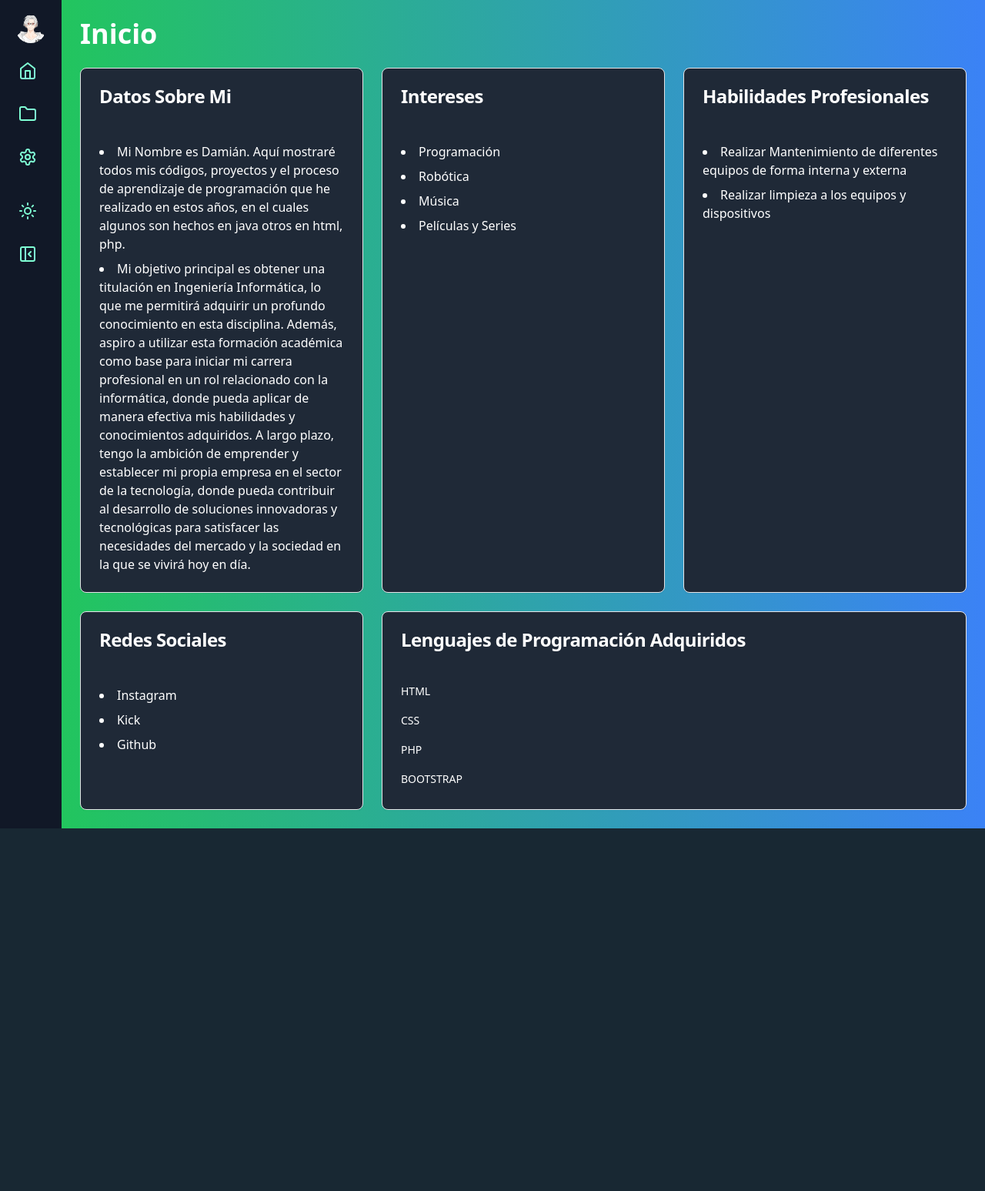
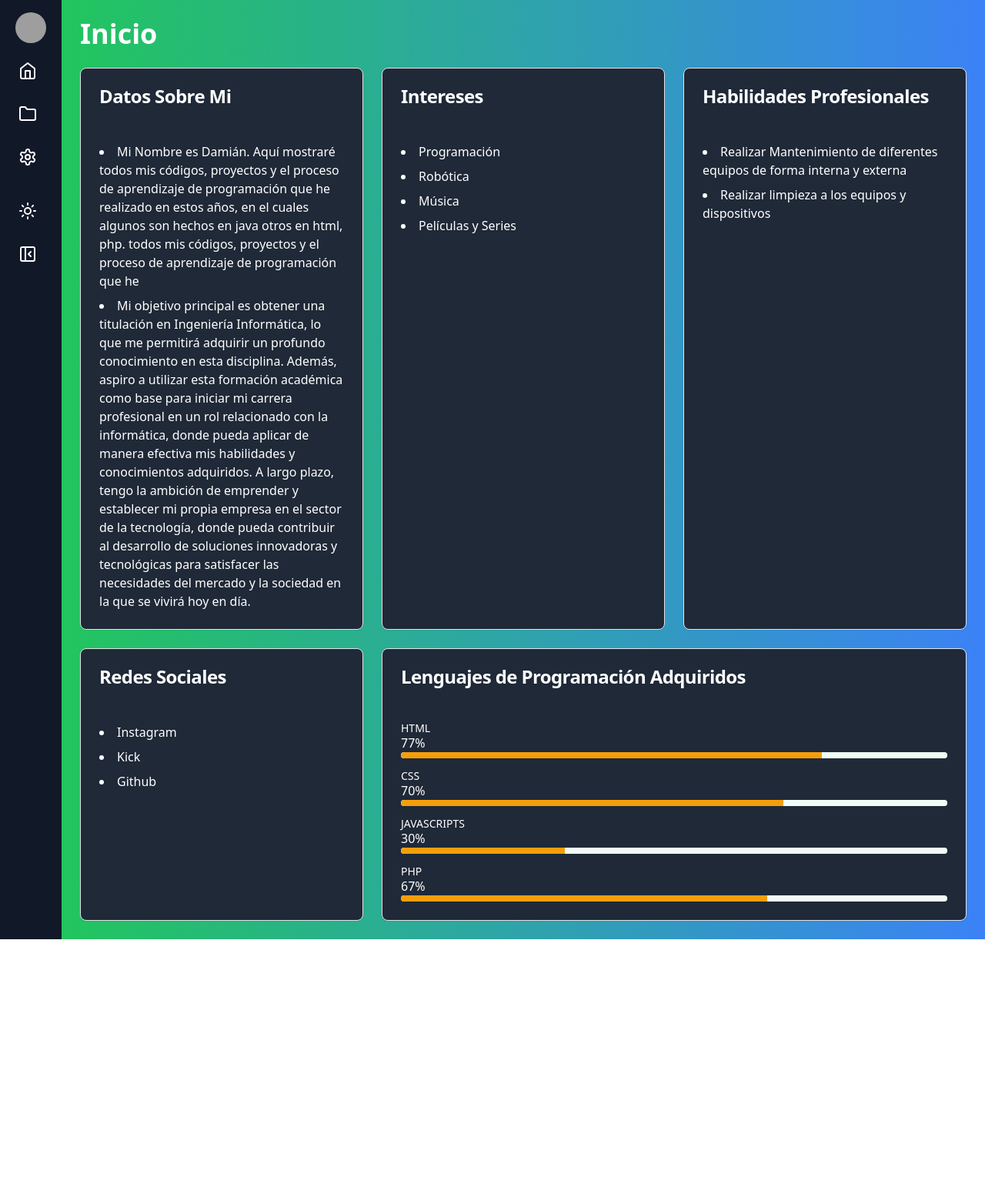
Before and after one commit to LynkRookie/TecnoUpdate.github.io, a PHP site: page / in a window 1280 px wide. Shown: the whole page at 77% size. Before the commit the page ends 1076 px from the top, so only its background shows below. Run offline with PHP 8.4, Linux system fonts and the light colour scheme; style sheets or scripts are compiled from the project's sources; grey boxes are pictures that could not be loaded.

Commit message:
estabe funcionara

```diff
--- a/Css/Generated.css
+++ b/Css/Generated.css
@@ -475,8 +475,17 @@
 .pointer-events-none {
   pointer-events: none;
 }
+.absolute {
+  position: absolute;
+}
 .relative {
   position: relative;
+}
+.left-0 {
+  left: 0px;
+}
+.top-0 {
+  top: 0px;
 }
 .col-span-2 {
   grid-column: span 2 / span 2;
@@ -488,7 +497,7 @@
   margin-top: 1rem;
 }
 .mt-auto {
-    margin-top: 30px;
+  margin-top: auto;
 }
 .flex {
   display: flex;
@@ -498,6 +507,9 @@
 }
 .grid {
   display: grid;
+}
+.aspect-square {
+  aspect-ratio: 1 / 1;
 }
 .h-10 {
   height: 2.5rem;
@@ -597,6 +609,10 @@
 .border {
   border-width: 1px;
 }
+.bg-amber-500 {
+  --tw-bg-opacity: 1;
+  background-color: rgb(245 158 11 / var(--tw-bg-opacity));
+}
 .bg-gray-800 {
   --tw-bg-opacity: 1;
   background-color: rgb(31 41 55 / var(--tw-bg-opacity));
@@ -604,6 +620,14 @@
 .bg-gray-900 {
   --tw-bg-opacity: 1;
   background-color: rgb(17 24 39 / var(--tw-bg-opacity));
+}
+.bg-green-50 {
+  --tw-bg-opacity: 1;
+  background-color: rgb(240 253 244 / var(--tw-bg-opacity));
+}
+.bg-white {
+  --tw-bg-opacity: 1;
+  background-color: rgb(255 255 255 / var(--tw-bg-opacity));
 }
 .bg-gradient-to-r {
   background-image: linear-gradient(to right, var(--tw-gradient-stops));
@@ -649,21 +673,13 @@
 .tracking-tight {
   letter-spacing: -0.025em;
 }
-.text-green-400 {
+.text-green-500 {
   --tw-text-opacity: 1;
-  color: rgb(74 222 128 / var(--tw-text-opacity));
+  color: rgb(34 197 94 / var(--tw-text-opacity));
 }
 .text-white {
   --tw-text-opacity: 1;
   color: rgb(255 255 255 / var(--tw-text-opacity));
-}
-.text-yellow-400 {
-  --tw-text-opacity: 1;
-  color: rgb(250 204 21 / var(--tw-text-opacity));
-}
-.text-yellow-500 {
-  --tw-text-opacity: 1;
-  color: rgb(234 179 8 / var(--tw-text-opacity));
 }
 .opacity-50 {
   opacity: 0.5;
@@ -682,8 +698,6 @@
   transition-property: color, background-color, border-color, text-decoration-color, fill, stroke;
   transition-timing-function: cubic-bezier(0.4, 0, 0.2, 1);
   transition-duration: 150ms;
-  color: aquamarine;
-
 }
 .focus-visible\:outline-none:focus-visible {
   outline: 2px solid transparent;
@@ -719,37 +733,3 @@
     grid-template-columns: repeat(3, minmax(0, 1fr));
   }
 }
-.progress {
-  position: relative;
-  height: 4px;
-  display: block;
-  width: 100%;
-  background-color: #fff;
-  border-radius: 2px;
-  margin: .5rem 0 1rem 0;
-  overflow: hidden;
-}
-.progress .determinate {
-  position: absolute;
-  top: 0;
-  left: 0;
-  bottom: 0;
-  background-color: #159b04;
-  transition: width .3s linear;
-}
-#tasks .collection.with-header .collection-item {
-  padding: 0 24px;
-  border-radius: 10px;
-  color: white;
-  background: linear-gradient(90deg, rgba(16, 43, 87, 0.8403010862548144) 2%, rgba(45, 41, 41, 1) 86%);
-  padding-bottom: 0.1px;
-}
-#tasks .collection.with-header .collection-item span.badge {
-  position: static;
-  float: none;
-  margin-left: 0;
-}
-.secondary-cont {
-  color: white;
-  margin-left: 437px;
-}
--- a/index.html
+++ b/index.html
@@ -11,32 +11,76 @@
   </head>
     <body>
     <div class="flex min-h-screen">
-      <aside class="flex w-20 flex-col items-center bg-gray-900 p-4 text-white">
+      <aside class="flex flex-col items-center w-20 bg-gray-900 text-white p-4">
         <span class="relative flex h-10 w-10 shrink-0 overflow-hidden rounded-full">
-          <img class="aspect-square h-full w-full" data-id="4" src="img/1.png">
+          <img class="aspect-square h-full w-full" alt="User Avatar" src="/placeholder-user.jpg" />
         </span>
         <nav class="mt-4 space-y-4">
-        <button class="ring-offset-background focus-visible:ring-ring hover:bg-accent hover:text-accent-foreground inline-flex h-10 w-10 items-center justify-center whitespace-nowrap rounded-md text-sm font-medium transition-colors focus-visible:outline-none focus-visible:ring-2 focus-visible:ring-offset-2 disabled:pointer-events-none disabled:opacity-50">
-          <svg xmlns="http://www.w3.org/2000/svg" width="24" height="24" viewBox="0 0 24 24" fill="none" stroke="currentColor" stroke-width="2" stroke-linecap="round" stroke-linejoin="round" class="h-6 w-6">
+          <button class="inline-flex items-center justify-center whitespace-nowrap rounded-md text-sm font-medium ring-offset-background transition-colors focus-visible:outline-none focus-visible:ring-2 focus-visible:ring-ring focus-visible:ring-offset-2 disabled:pointer-events-none disabled:opacity-50 hover:bg-accent hover:text-accent-foreground h-10 w-10">
+            <svg
+              xmlns="http://www.w3.org/2000/svg"
+              width="24"
+              height="24"
+              viewBox="0 0 24 24"
+              fill="none"
+              stroke="currentColor"
+              stroke-width="2"
+              stroke-linecap="round"
+              stroke-linejoin="round"
+              class="w-6 h-6"
+            >
               <path d="m3 9 9-7 9 7v11a2 2 0 0 1-2 2H5a2 2 0 0 1-2-2z"></path>
               <polyline points="9 22 9 12 15 12 15 22"></polyline>
             </svg>
           </button>
-        <button class="ring-offset-background focus-visible:ring-ring hover:bg-accent hover:text-accent-foreground inline-flex h-10 w-10 items-center justify-center whitespace-nowrap rounded-md text-sm font-medium transition-colors focus-visible:outline-none focus-visible:ring-2 focus-visible:ring-offset-2 disabled:pointer-events-none disabled:opacity-50">
-          <svg xmlns="http://www.w3.org/2000/svg" width="24" height="24" viewBox="0 0 24 24" fill="none" stroke="currentColor" stroke-width="2" stroke-linecap="round" stroke-linejoin="round" class="h-6 w-6">
+          <button class="inline-flex items-center justify-center whitespace-nowrap rounded-md text-sm font-medium ring-offset-background transition-colors focus-visible:outline-none focus-visible:ring-2 focus-visible:ring-ring focus-visible:ring-offset-2 disabled:pointer-events-none disabled:opacity-50 hover:bg-accent hover:text-accent-foreground h-10 w-10">
+            <svg
+              xmlns="http://www.w3.org/2000/svg"
+              width="24"
+              height="24"
+              viewBox="0 0 24 24"
+              fill="none"
+              stroke="currentColor"
+              stroke-width="2"
+              stroke-linecap="round"
+              stroke-linejoin="round"
+              class="w-6 h-6"
+            >
               <path d="M20 20a2 2 0 0 0 2-2V8a2 2 0 0 0-2-2h-7.9a2 2 0 0 1-1.69-.9L9.6 3.9A2 2 0 0 0 7.93 3H4a2 2 0 0 0-2 2v13a2 2 0 0 0 2 2Z"></path>
             </svg>
           </button>
-        <button class="ring-offset-background focus-visible:ring-ring hover:bg-accent hover:text-accent-foreground inline-flex h-10 w-10 items-center justify-center whitespace-nowrap rounded-md text-sm font-medium transition-colors focus-visible:outline-none focus-visible:ring-2 focus-visible:ring-offset-2 disabled:pointer-events-none disabled:opacity-50">
-          <svg xmlns="http://www.w3.org/2000/svg" width="24" height="24" viewBox="0 0 24 24" fill="none" stroke="currentColor" stroke-width="2" stroke-linecap="round" stroke-linejoin="round" class="h-6 w-6">
+          <button class="inline-flex items-center justify-center whitespace-nowrap rounded-md text-sm font-medium ring-offset-background transition-colors focus-visible:outline-none focus-visible:ring-2 focus-visible:ring-ring focus-visible:ring-offset-2 disabled:pointer-events-none disabled:opacity-50 hover:bg-accent hover:text-accent-foreground h-10 w-10">
+            <svg
+              xmlns="http://www.w3.org/2000/svg"
+              width="24"
+              height="24"
+              viewBox="0 0 24 24"
+              fill="none"
+              stroke="currentColor"
+              stroke-width="2"
+              stroke-linecap="round"
+              stroke-linejoin="round"
+              class="w-6 h-6"
+            >
               <path d="M12.22 2h-.44a2 2 0 0 0-2 2v.18a2 2 0 0 1-1 1.73l-.43.25a2 2 0 0 1-2 0l-.15-.08a2 2 0 0 0-2.73.73l-.22.38a2 2 0 0 0 .73 2.73l.15.1a2 2 0 0 1 1 1.72v.51a2 2 0 0 1-1 1.74l-.15.09a2 2 0 0 0-.73 2.73l.22.38a2 2 0 0 0 2.73.73l.15-.08a2 2 0 0 1 2 0l.43.25a2 2 0 0 1 1 1.73V20a2 2 0 0 0 2 2h.44a2 2 0 0 0 2-2v-.18a2 2 0 0 1 1-1.73l.43-.25a2 2 0 0 1 2 0l.15.08a2 2 0 0 0 2.73-.73l.22-.39a2 2 0 0 0-.73-2.73l-.15-.08a2 2 0 0 1-1-1.74v-.5a2 2 0 0 1 1-1.74l.15-.09a2 2 0 0 0 .73-2.73l-.22-.38a2 2 0 0 0-2.73-.73l-.15.08a2 2 0 0 1-2 0l-.43-.25a2 2 0 0 1-1-1.73V4a2 2 0 0 0-2-2z"></path>
               <circle cx="12" cy="12" r="3"></circle>
             </svg>
           </button>
         </nav>
-      <div class="mt-auto space-y-4">
-        <button class="ring-offset-background focus-visible:ring-ring hover:bg-accent hover:text-accent-foreground inline-flex h-10 w-10 items-center justify-center whitespace-nowrap rounded-md text-sm font-medium transition-colors focus-visible:outline-none focus-visible:ring-2 focus-visible:ring-offset-2 disabled:pointer-events-none disabled:opacity-50">
-          <svg xmlns="http://www.w3.org/2000/svg" width="24" height="24" viewBox="0 0 24 24" fill="none" stroke="currentColor" stroke-width="2" stroke-linecap="round" stroke-linejoin="round" class="h-6 w-6">
+        <div class="mt-auto space-y-4" style="margin-top: 30px;">
+          <button class="inline-flex items-center justify-center whitespace-nowrap rounded-md text-sm font-medium ring-offset-background transition-colors focus-visible:outline-none focus-visible:ring-2 focus-visible:ring-ring focus-visible:ring-offset-2 disabled:pointer-events-none disabled:opacity-50 hover:bg-accent hover:text-accent-foreground h-10 w-10">
+            <svg
+              xmlns="http://www.w3.org/2000/svg"
+              width="24"
+              height="24"
+              viewBox="0 0 24 24"
+              fill="none"
+              stroke="currentColor"
+              stroke-width="2"
+              stroke-linecap="round"
+              stroke-linejoin="round"
+              class="w-6 h-6"
+            >
               <circle cx="12" cy="12" r="4"></circle>
               <path d="M12 2v2"></path>
               <path d="M12 20v2"></path>
@@ -48,8 +92,19 @@
               <path d="m19.07 4.93-1.41 1.41"></path>
             </svg>
           </button>
-        <button class="ring-offset-background focus-visible:ring-ring hover:bg-accent hover:text-accent-foreground inline-flex h-10 w-10 items-center justify-center whitespace-nowrap rounded-md text-sm font-medium transition-colors focus-visible:outline-none focus-visible:ring-2 focus-visible:ring-offset-2 disabled:pointer-events-none disabled:opacity-50">
-          <svg xmlns="http://www.w3.org/2000/svg" width="24" height="24" viewBox="0 0 24 24" fill="none" stroke="currentColor" stroke-width="2" stroke-linecap="round" stroke-linejoin="round" class="h-6 w-6">
+          <button class="inline-flex items-center justify-center whitespace-nowrap rounded-md text-sm font-medium ring-offset-background transition-colors focus-visible:outline-none focus-visible:ring-2 focus-visible:ring-ring focus-visible:ring-offset-2 disabled:pointer-events-none disabled:opacity-50 hover:bg-accent hover:text-accent-foreground h-10 w-10">
+            <svg
+              xmlns="http://www.w3.org/2000/svg"
+              width="24"
+              height="24"
+              viewBox="0 0 24 24"
+              fill="none"
+              stroke="currentColor"
+              stroke-width="2"
+              stroke-linecap="round"
+              stroke-linejoin="round"
+              class="w-6 h-6"
+            >
               <rect width="18" height="18" x="3" y="3" rx="2"></rect>
               <path d="M9 3v18"></path>
               <path d="m16 15-3-3 3-3"></path>
@@ -57,26 +112,38 @@
           </button>
         </div>
       </aside>
-    <main class="flex-1 bg-gradient-to-r from-green-500 to-blue-500 p-6 text-white">
-      <h1 class="mb-6 text-4xl font-bold">Inicio</h1>
+      <main class="flex-1 p-6 bg-gradient-to-r from-green-500 to-blue-500 text-white">
+        <h1 class="text-4xl font-bold mb-6">Inicio</h1>
         <div class="grid gap-6 md:grid-cols-2 lg:grid-cols-3">
-        <div class="rounded-lg border bg-gray-800 text-white shadow-sm" data-v0-t="card">
+          <div class="rounded-lg border shadow-sm bg-gray-800 text-white" data-v0-t="card">
             <div class="flex flex-col space-y-1.5 p-6">
               <h3 class="whitespace-nowrap text-2xl font-semibold leading-none tracking-tight">Datos Sobre Mi</h3>
             </div>
             <div class="p-6">
-            <ul class="list-inside list-disc space-y-2">
-              <li>Mi Nombre es Damián. Aquí mostraré todos mis códigos, proyectos y el proceso de aprendizaje de programación que he realizado en estos años, en el cuales algunos son hechos en java otros en html, php.</li>
-              <li>Mi objetivo principal es obtener una titulación en Ingeniería Informática, lo que me permitirá adquirir un profundo conocimiento en esta disciplina. Además, aspiro a utilizar esta formación académica como base para iniciar mi carrera profesional en un rol relacionado con la informática, donde pueda aplicar de manera efectiva mis habilidades y conocimientos adquiridos. A largo plazo, tengo la ambición de emprender y establecer mi propia empresa en el sector de la tecnología, donde pueda contribuir al desarrollo de soluciones innovadoras y tecnológicas para satisfacer las necesidades del mercado y la sociedad en la que se vivirá hoy en día.</li>
+              <ul class="list-disc list-inside space-y-2">
+                <li>
+                  Mi Nombre es Damián. Aquí mostraré todos mis códigos, proyectos y el proceso de aprendizaje de
+                  programación que he realizado en estos años, en el cuales algunos son hechos en java otros en html,
+                  php. todos mis códigos, proyectos y el proceso de aprendizaje de programación que he
+                </li>
+                <li>
+                  Mi objetivo principal es obtener una titulación en Ingeniería Informática, lo que me permitirá
+                  adquirir un profundo conocimiento en esta disciplina. Además, aspiro a utilizar esta formación
+                  académica como base para iniciar mi carrera profesional en un rol relacionado con la informática,
+                  donde pueda aplicar de manera efectiva mis habilidades y conocimientos adquiridos. A largo plazo,
+                  tengo la ambición de emprender y establecer mi propia empresa en el sector de la tecnología, donde
+                  pueda contribuir al desarrollo de soluciones innovadoras y tecnológicas para satisfacer las
+                  necesidades del mercado y la sociedad en la que se vivirá hoy en día.
+                </li>
               </ul>
             </div>
           </div>
-        <div class="rounded-lg border bg-gray-800 text-white shadow-sm" data-v0-t="card">
+          <div class="rounded-lg border shadow-sm bg-gray-800 text-white" data-v0-t="card">
             <div class="flex flex-col space-y-1.5 p-6">
               <h3 class="whitespace-nowrap text-2xl font-semibold leading-none tracking-tight">Intereses</h3>
             </div>
             <div class="p-6">
-            <ul class="list-inside list-disc space-y-2">
+              <ul class="list-disc list-inside space-y-2">
                 <li>Programación</li>
                 <li>Robótica</li>
                 <li>Música</li>
@@ -84,18 +151,20 @@
               </ul>
             </div>
           </div>
-        <div class="rounded-lg border bg-gray-800 text-white shadow-sm" data-v0-t="card">
+          <div class="rounded-lg border shadow-sm bg-gray-800 text-white" data-v0-t="card">
             <div class="flex flex-col space-y-1.5 p-6">
-            <h3 class="whitespace-nowrap text-2xl font-semibold leading-none tracking-tight">Habilidades Profesionales</h3>
+              <h3 class="whitespace-nowrap text-2xl font-semibold leading-none tracking-tight">
+                Habilidades Profesionales
+              </h3>
             </div>
             <div class="p-6">
-            <ul class="list-inside list-disc space-y-2">
+              <ul class="list-disc list-inside space-y-2">
                 <li>Realizar Mantenimiento de diferentes equipos de forma interna y externa</li>
                 <li>Realizar limpieza a los equipos y dispositivos</li>
               </ul>
             </div>
           </div>
-        <div class="rounded-lg border bg-gray-800 text-white shadow-sm" data-v0-t="card">
+          <div class="rounded-lg border shadow-sm bg-gray-800 text-white" data-v0-t="card">
             <div class="flex flex-col space-y-1.5 p-6">
               <h3 class="whitespace-nowrap text-2xl font-semibold leading-none tracking-tight">Redes Sociales</h3>
             </div>
@@ -107,73 +176,102 @@
                 </ul>
             </div>
           </div>
-        <div class="col-span-2 rounded-lg border bg-gray-800 text-white shadow-sm" data-v0-t="card">
+          <div class="rounded-lg border shadow-sm bg-gray-800 text-white col-span-2" data-v0-t="card">
             <div class="flex flex-col space-y-1.5 p-6">
-            <h3 class="whitespace-nowrap text-2xl font-semibold leading-none tracking-tight">Lenguajes de Programación Adquiridos</h3>
+              <h3 class="whitespace-nowrap text-2xl font-semibold leading-none tracking-tight">
+                Lenguajes de Programación Adquiridos
+              </h3>
             </div>
             <div class="p-6">
               <div class="space-y-4">
-
-
-<!--SUBTITULO DE HTML-->
                 <div>
-                <label class="text-sm font-medium leading-none peer-disabled:cursor-not-allowed peer-disabled:opacity-70"> HTML </label>
-
-                <div aria-valuemax="100" aria-valuemin="0" role="progressbar" data-state="indeterminate" data-max="100" class="bg-primary/20 relative h-2 w-full overflow-hidden rounded-full">
-                  <div data-state="indeterminate" data-max="100" class="bg-primary h-full w-full flex-1 transition-all" style="transform:translateX(-25%)"></div>
-                    <li class="collection-item in-progress"style="position: absolute;">
-                      <span class="badge static pink accent-4">Development</span>
-                      <span class="secondary-cont">75%</span>
-                      <div class="progress">
-                        <div class="determinate" style="width: 75%"></div>
+                  <label class="text-sm font-medium leading-none peer-disabled:cursor-not-allowed peer-disabled:opacity-70">
+                    HTML
+                  </label>
+                  <br>
+                  <span >77%</span>
+                  <div
+                    aria-valuemax="100"
+                    aria-valuemin="0"
+                    role="progressbar"
+                    data-state="indeterminate"
+                    data-max="100"
+                    class="relative h-2 overflow-hidden rounded-full w-full bg-white text-green-500"
+                  >
+                  <div class="relative h-2 overflow-hidden rounded-full w-full bg-green-50">
+                    <div class="absolute top-0 left-0 h-full bg-amber-500" style="width: 77%;"></div>
                   </div>
-                    </li>
+                    <div
+                      data-state="indeterminate"
+                      data-max="100"
+                      class="h-full w-full flex-1 bg-primary transition-all"
+                      style="transform: translateX(-25%);"
+                    ></div>
                   </div>
                 </div>
-<!--SUBTITULO DE CSS-->
                 <div>
-                <label class="text-sm font-medium leading-none peer-disabled:cursor-not-allowed peer-disabled:opacity-70"> CSS </label>
-                <div aria-valuemax="100" aria-valuemin="0" role="progressbar" data-state="indeterminate" data-max="100" class="bg-primary/20 relative h-2 w-full overflow-hidden rounded-full">
-                  <div data-state="indeterminate" data-max="100" class="bg-primary h-full w-full flex-1 transition-all" style="transform:translateX(-33%)"></div>
-                    <li class="collection-item in-progress"style="position: absolute;">
-                      <span class="badge static blue">Development</span>
-                      <span class="secondary-cont">67%</span>
-                      <div class="progress">
-                        <div class="determinate" style="width: 67%"></div>
+                  <label class="text-sm font-medium leading-none peer-disabled:cursor-not-allowed peer-disabled:opacity-70">
+                    CSS
+                  </label>
+                  <br>
+                  <span >70%</span>
+                  <div
+                    aria-valuemax="100"
+                    aria-valuemin="0"
+                    role="progressbar"
+                    data-state="indeterminate"
+                    data-max="100"
+                    class="relative h-2 overflow-hidden rounded-full w-full bg-white text-green-500"
+                  >
+                  <div class="relative h-2 overflow-hidden rounded-full w-full bg-green-50">
+                    <div class="absolute top-0 left-0 h-full bg-amber-500" style="width: 70%; "></div>
                   </div>
-                    </li>
+                    <div
+                      data-state="indeterminate"
+                      data-max="100"
+                      class="h-full w-full flex-1 bg-primary transition-all"
+                      style="transform: translateX(-33%);"
+                    ></div>
                   </div>
                 </div>
-<!--SUBTITULO DE PHP-->
                 <div>
-                <label class="text-sm font-medium leading-none peer-disabled:cursor-not-allowed peer-disabled:opacity-70"> PHP </label>
-                <div aria-valuemax="100" aria-valuemin="0" role="progressbar" data-state="indeterminate" data-max="100" class="bg-primary/20 relative h-2 w-full overflow-hidden rounded-full">
-                  <div data-state="indeterminate" data-max="100" class="bg-primary h-full w-full flex-1 transition-all" style="transform:translateX(-44%)"></div>
-                  <li class="collection-item in-progress"style="position: absolute;">
-                    <span class="badge static blue">Development</span>
-                    <span class="secondary-cont">67%</span>
-                    <div class="progress">
-                      <div class="determinate" style="width: 67%"></div>
+                  <label class="text-sm font-medium leading-none peer-disabled:cursor-not-allowed peer-disabled:opacity-70">
+                    JAVASCRIPTS
+
+                  </label>
+                  <br>
+                  <span >30%</span>
+                  <div aria-valuemax="100"aria-valuemin="0"role="progressbar"data-state="indeterminate"data-max="100"
+                    class="relative h-2 overflow-hidden rounded-full w-full bg-white text-green-500">
+
+                  <div class="relative h-2 overflow-hidden rounded-full w-full bg-green-50">
+                    <div class="absolute top-0 left-0 h-full bg-amber-500" style="width:30%;"></div>
                   </div>
-                  </li>
+
+                    <div
+                      data-state="indeterminate"
+                      data-max="100"
+                      class="h-full w-full flex-1 bg-primary transition-all"
+                      style="transform: translateX(-33%);"
+                    ></div>
                   </div>
                 </div>
-<!--SUBTITULO DE PHP-->
                 <div>
-                <label class="text-sm font-medium leading-none peer-disabled:cursor-not-allowed peer-disabled:opacity-70"> BOOTSTRAP </label>
-                <div aria-valuemax="100" aria-valuemin="0" role="progressbar" data-state="indeterminate" data-max="100" class="bg-primary/20 relative h-2 w-full overflow-hidden rounded-full">
-                  <div data-state="indeterminate" data-max="100" class="bg-primary h-full w-full flex-1 transition-all" style="transform:translateX(-55%)"></div>
-                 <ul class="collection.with-header">
-                  <li class="collection-item in-progress" style="position: absolute;">
-                    <span class="badge static blue">Development</span>
-                    <span class="secondary-cont">67%</span>
-                    <div class="progress">
-                      <div class="determinate" style="width: 67%"></div>
+                  <label class="text-sm font-medium leading-none peer-disabled:cursor-not-allowed peer-disabled:opacity-70">
+                    PHP
+                  </label>
+                  <br>
+                  <span >67%</span>
+                  <div class="relative h-2 overflow-hidden rounded-full w-full bg-green-50">
+                    <div class="absolute top-0 left-0 h-full bg-amber-500" style="width: 67%;"></div>
                   </div>
-                  </li>
-                 </ul>
 
-
+                    <div
+                      data-state="indeterminate"
+                      data-max="100"
+                      class="h-full w-full flex-1 bg-primary transition-all"
+                      style="transform: translateX(-33%);"
+                    ></div>
                   </div>
                 </div>
 
```
Lines whose indentation alone changed are shown as unchanged.
